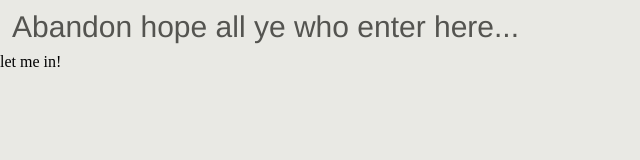
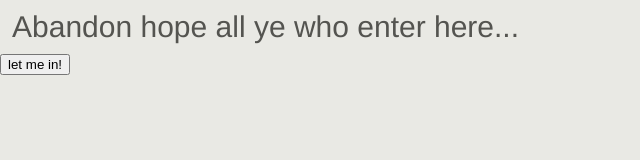
Before and after one commit to brainTrain/pixelpurgatory, a plain HTML site: page index.html in a window 1280 px wide. Shown: the full height of the page, 0-640 px from the left. Drawn offline with nearby package versions, Linux system fonts and the light colour scheme.

Commit message:
just make this shit a button

```diff
--- a/index.html
+++ b/index.html
@@ -34,6 +34,6 @@
         <h2>Abandon hope all ye who enter here...</h2>
         <h3>{{ yo }}</h3>
 
-        <div class="cursor-pointer" ng-click="FBLogin()" ng-hide="isLoggedIn">let me in!</div>
+        <button class="cursor-pointer" ng-click="FBLogin()" ng-hide="isLoggedIn">let me in!</button>
     </body>
 </html>
```
